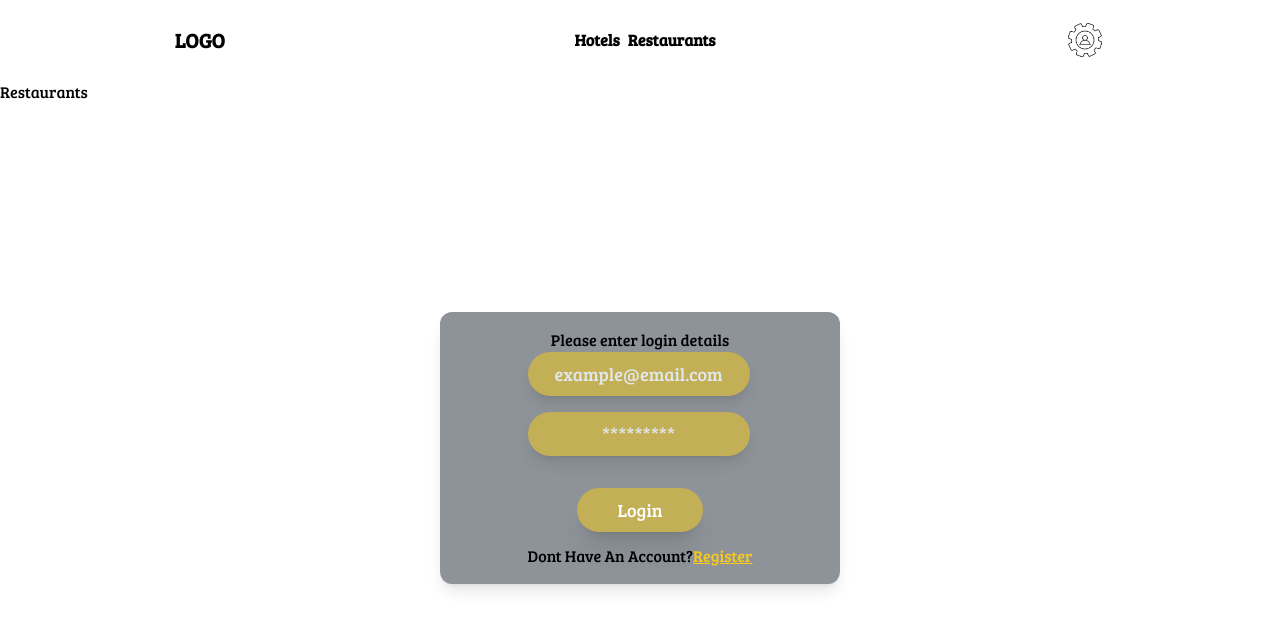
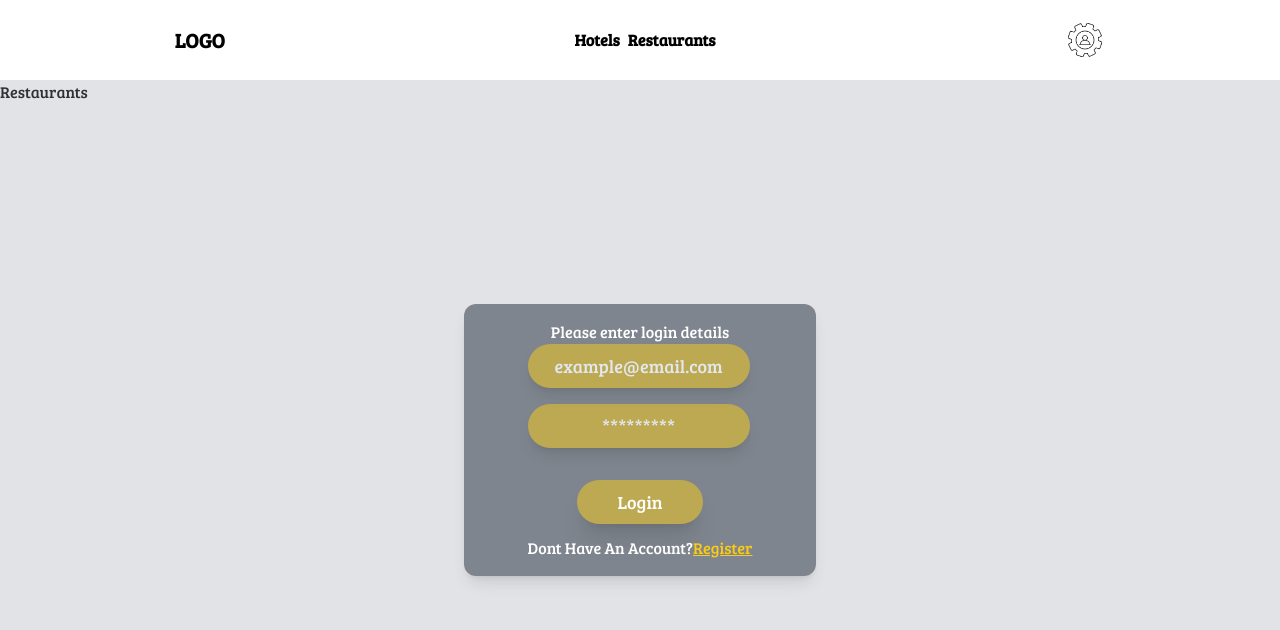
Before and after one commit to LK777-D/new-project, a Next.js app: page /restaurants in a window 1280 px wide. Both pictures are taken after a click on the button 1085 px from the left and 40 px from the top of the page. Shown: the top 630 px of the page. Built offline with nearby package versions, Linux system fonts and the light colour scheme.

Commit message:
logout btn added

```diff
--- a/src/components/Navigation/Navbar.jsx
+++ b/src/components/Navigation/Navbar.jsx
@@ -5,22 +5,27 @@ import Link from "next/link";
 import img from "../../assets/user.png";
 import AuthForm from "../authentication/AuthForm";
 const Navbar = () => {
-  const { authIsOpen, setAuthIsopen } = useAuthCtx();
+  const { authIsOpen, setAuthIsopen, token } = useAuthCtx();
   return (
     <>
       <nav className="flex  items-center justify-around  h-[8vh] lg:h-[10vh] ">
         <span className="text-xl font-bold">LOGO</span>
         <ul className="flex gap-2 font-semibold ">
-          <li>
+          <li className="transition hover:text-gray-500 duration-150 ease-linear">
             <Link href={"/hotels"}>Hotels</Link>
           </li>
-          <li>
+          <li className="transition hover:text-gray-500 duration-150 ease-linear">
             {" "}
             <Link href={"/restaurants"}>Restaurants</Link>
           </li>
         </ul>
         <button onClick={() => setAuthIsopen((prev) => !prev)}>
-          <Image alt="user" src={img} width={40} height={40} />
+          {!token ? (
+            <Image alt="user" src={img} width={40} height={40} />
+          ) : (
+            <button>Logout</button>
+          )}
+          <span>{token && token.slice(0, 5)}</span>
         </button>
       </nav>
       <div>{authIsOpen && <AuthForm />}</div>
--- a/src/components/authentication/AuthForm.jsx
+++ b/src/components/authentication/AuthForm.jsx
@@ -6,13 +6,12 @@ const AuthForm = () => {
     useAuthCtx();
   return (
     <div
-      className="flex fixed top-[10vh] z-20 items-center justify-center  w-full mx-auto h-[92vh]
+      className="flex bg-gray-400/30 fixed top-[8vh] lg:top-[10vh] z-20 items-center justify-center  w-full mx-auto h-[92vh] lg:h-[90vh]
      shadow-lg overflow-hidden"
     >
       <form
-        autoComplete="on"
         onSubmit={reg ? register : login}
-        className="  mx-auto flex flex-col items-center w-[25rem] rounded-xl bg-gray-800 bg-opacity-50 px-16 py-4 shadow-lg  max-sm:px-8"
+        className=" text-white  mx-auto flex flex-col items-center w-[80%rem] rounded-xl bg-gray-800 bg-opacity-50 px-16 py-4 shadow-lg  max-sm:px-8"
       >
         <div>
           <span>Please enter login details</span>
--- a/src/context/AuthContext.js
+++ b/src/context/AuthContext.js
@@ -8,6 +8,7 @@ const AuthenticationCtxProvider = ({ children }) => {
   const [password, setPassword] = useState("");
   const [reg, setReg] = useState(false);
   const [authIsOpen, setAuthIsopen] = useState(false);
+  const [token, setToken] = useState(null);
 
   const router = useRouter();
   const register = async (e) => {
@@ -31,7 +32,7 @@ const AuthenticationCtxProvider = ({ children }) => {
 
     try {
       const response = await fetch(
-        "http://174.138.59.141/api/v1/auth/register",
+        "http://174.138.59.141:8080/api/v1/auth/register",
         requestOptions
       );
 
@@ -39,8 +40,12 @@ const AuthenticationCtxProvider = ({ children }) => {
         throw new Error("Registration failed");
       }
 
-      const result = await response.text();
+      const result = await response.json();
+
       console.log(result);
+      setToken(result.token);
+      console.log(result.token);
+      console.log(token);
       setAuthIsopen(false);
       router.push("/");
 
@@ -69,15 +74,16 @@ const AuthenticationCtxProvider = ({ children }) => {
 
     try {
       const response = await fetch(
-        "http://174.138.59.141/api/v1/auth/authenticate",
+        "http://174.138.59.141:8080/api/v1/auth/authenticate",
         requestOptions
       );
 
       if (!response.ok) {
         throw new Error("Login failed");
       }
-      const result = await response.text();
+      const result = await response.json();
       console.log(result);
+      setToken(result.token);
       router.push("/");
       setAuthIsopen(false);
     } catch (error) {
@@ -97,6 +103,7 @@ const AuthenticationCtxProvider = ({ children }) => {
     setReg,
     authIsOpen,
     setAuthIsopen,
+    token,
   };
 
   return <authCtx.Provider value={ctxValue}>{children}</authCtx.Provider>;
```
